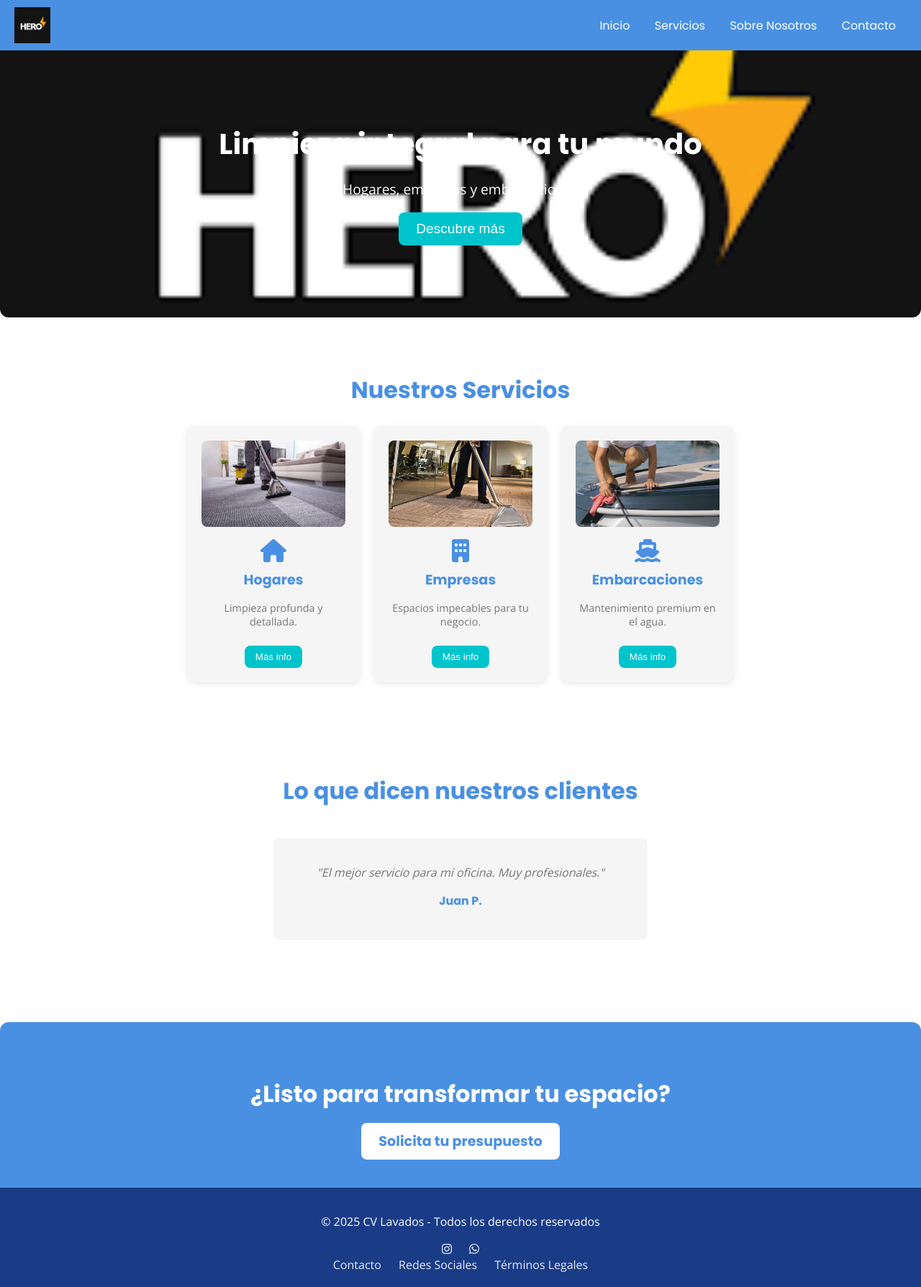
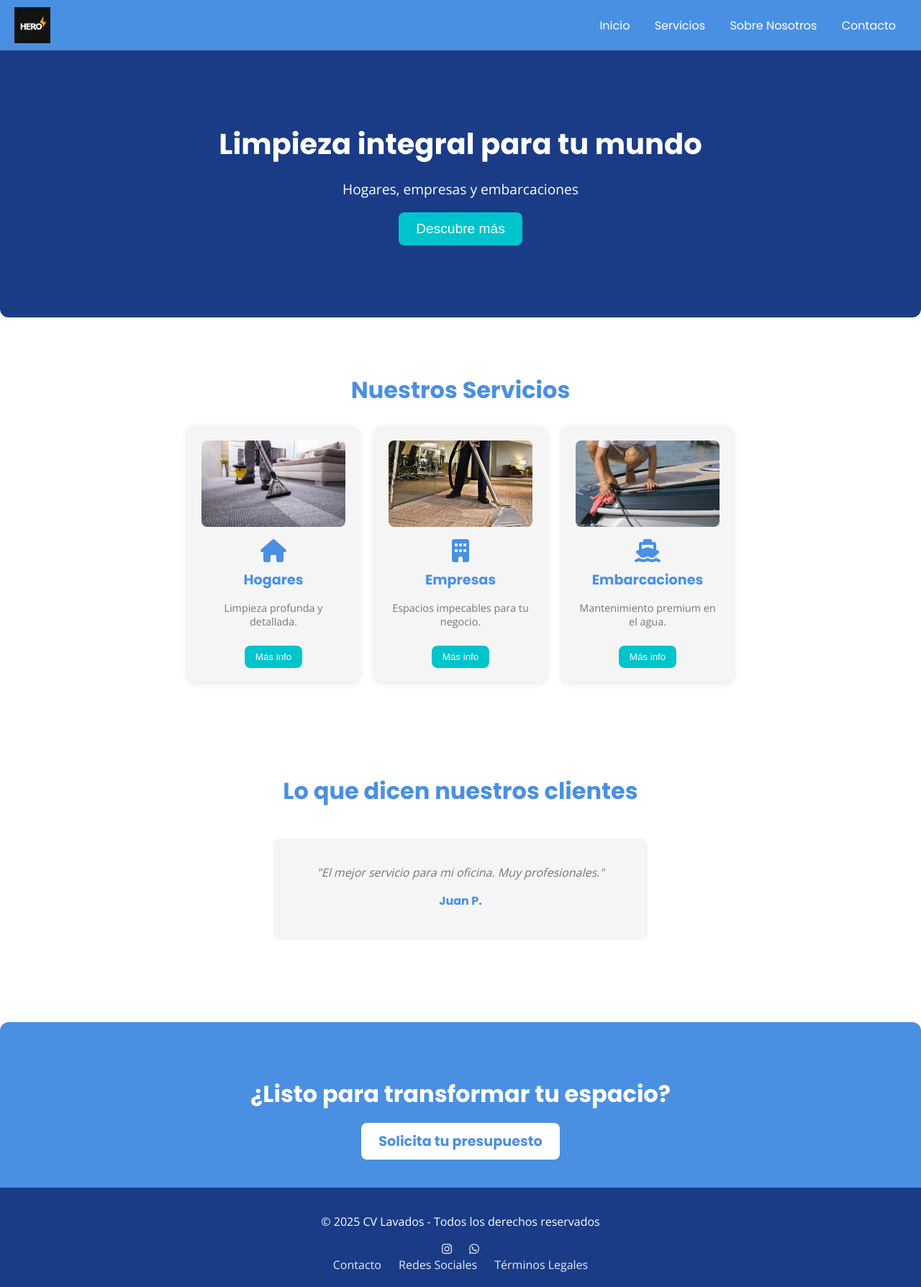
Before and after one commit to WDR-SoftwareFactory/CV-lavados-website, a Jekyll site: the page built from cv-lavados/index.md, in a window 1280 px wide. Shown: the whole page at 72% size. Built offline with Jekyll 4.4.1, drawn with Linux system fonts in a browser that asks for light colours.

Commit message:
Update feed.xml and main.css for CV Lavados website
- Modified main.css to change the hero section's background from an image to a solid color for improved design consistency.

```diff
--- a/cv-lavados/assets/css/main.css
+++ b/cv-lavados/assets/css/main.css
@@ -39,7 +39,8 @@ nav a:hover::after {
   width: 100%;
 }
 .hero {
-  background: url("/assets/images/hero.jpg") center/cover;
+  /* background: url("/assets/images/hero.jpg") center/cover; */
+  background-color: #1a3c87;
   padding: 100px 20px;
   text-align: center;
   color: #ffffff;
```
Also changed, not shown: 1 other file.
